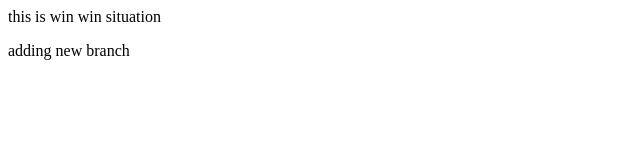
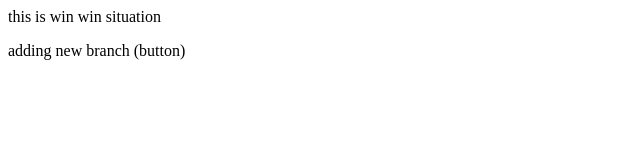
Before and after one commit to IN7NE/localrepo, a plain HTML site: page index.html in a window 1280 px wide. Shown: the full height of the page, 0-640 px from the left. Drawn offline with Linux system fonts and the light colour scheme.

```diff
--- a/index.html
+++ b/index.html
@@ -1,4 +1,4 @@
 <p>this is win win situation
 
 </p>
-<p>adding new branch </p>
+<p>adding new branch (button)</p>
```
